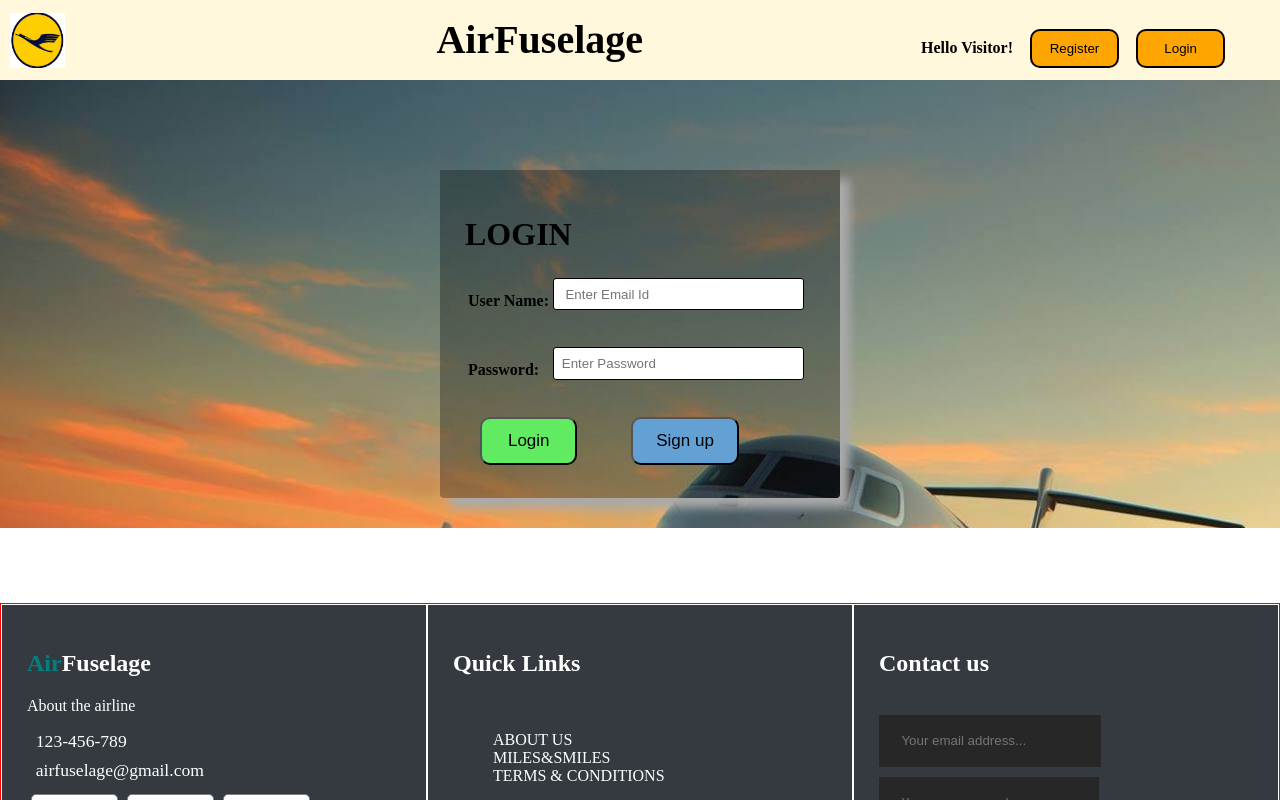
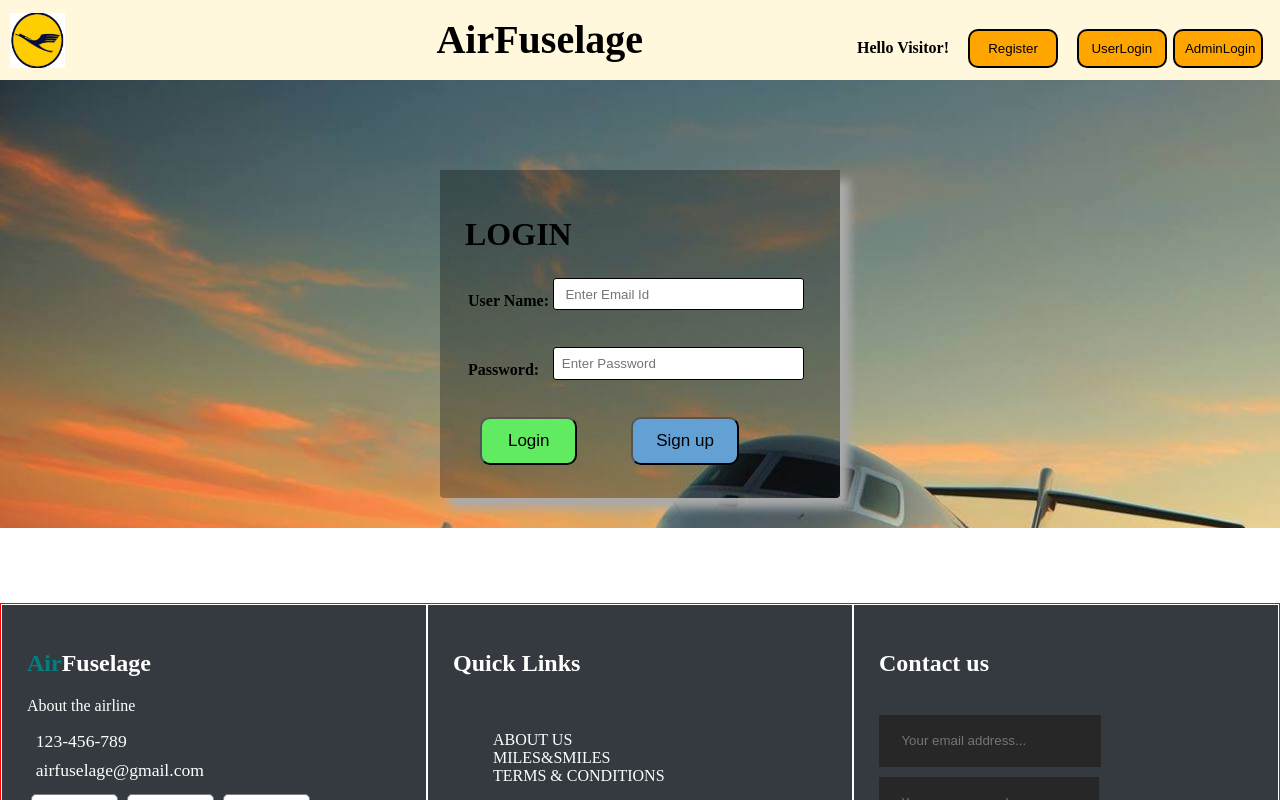
Before and after one commit to MayurArora1/FinalFrontEnd, an Angular app: page /login in a window 1280 px wide. Shown: the top 800 px of the page. Built offline with nearby package versions, Linux system fonts and the light colour scheme; grey boxes are pictures that could not be loaded.

Commit message:
final project commit

```diff
--- a/src/app/app.component.css
+++ b/src/app/app.component.css
@@ -237,7 +237,7 @@ img{
 .airline{
     display:flex;
     flex-direction: row;
-    margin-right: 10%;
+    margin-right: 5%;
     margin-left: 29%;
     display: inline;
     padding-top: 20px;
@@ -257,7 +257,7 @@ button{
     background-color: orange;
     padding: 10px;
     cursor: pointer;
-    margin-left: 0.3%;
+    margin-left: 0.5%;
     width: 7%;
     border: 2px solid black;
 }
--- a/src/app/app.component.html
+++ b/src/app/app.component.html
@@ -12,7 +12,7 @@
 </div>
 
 <div class="button_class" *ngIf="userLoggedIn==0" class="navigate">
-<b style="margin-right: 1%;">Hello {{userName}}!</b><button (click)="loadRegister()" style="margin-right: 1%;" >Register</button> <button (click)="loadLogin()" >Login</button>
+<b style="margin-right: 1%;">Hello {{userName}}!</b><button (click)="loadRegister()" style="margin-right: 1%;" >Register</button> <button (click)="loadLogin()" >UserLogin</button> <button (click)="AdminLogin()" >AdminLogin</button>
 </div>
 
 <div *ngIf="userLoggedIn==-1" class="navigate">
--- a/src/app/app.component.ts
+++ b/src/app/app.component.ts
@@ -45,6 +45,10 @@ export class AppComponent {
     this.router.navigate(['login'])
   }
 
+  AdminLogin() {
+    this.router.navigate(['adminlogin']);
+  }
+
   logout(){
     localStorage.setItem("userId",'0');
     alert('Logout Successful');
```
